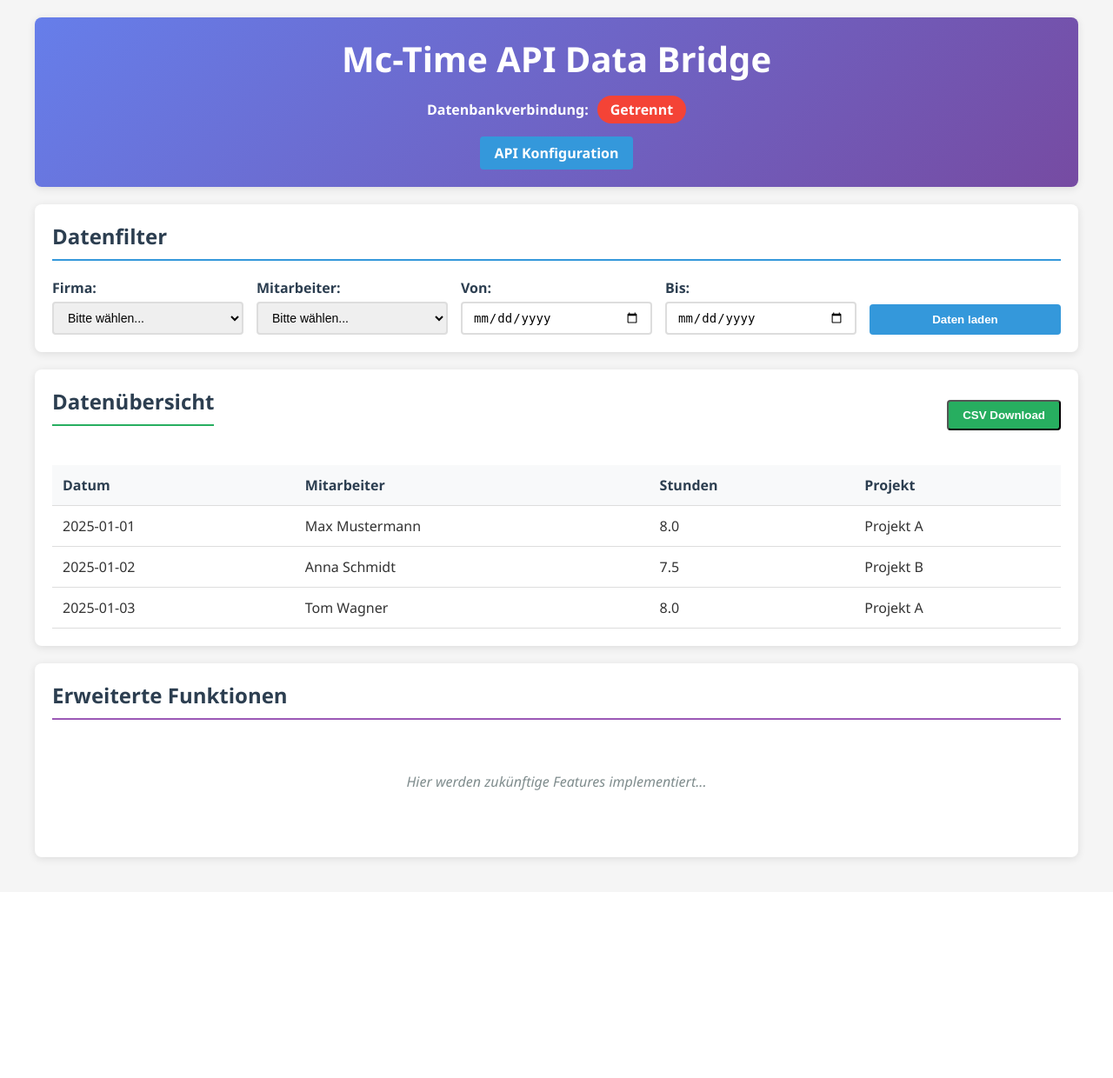
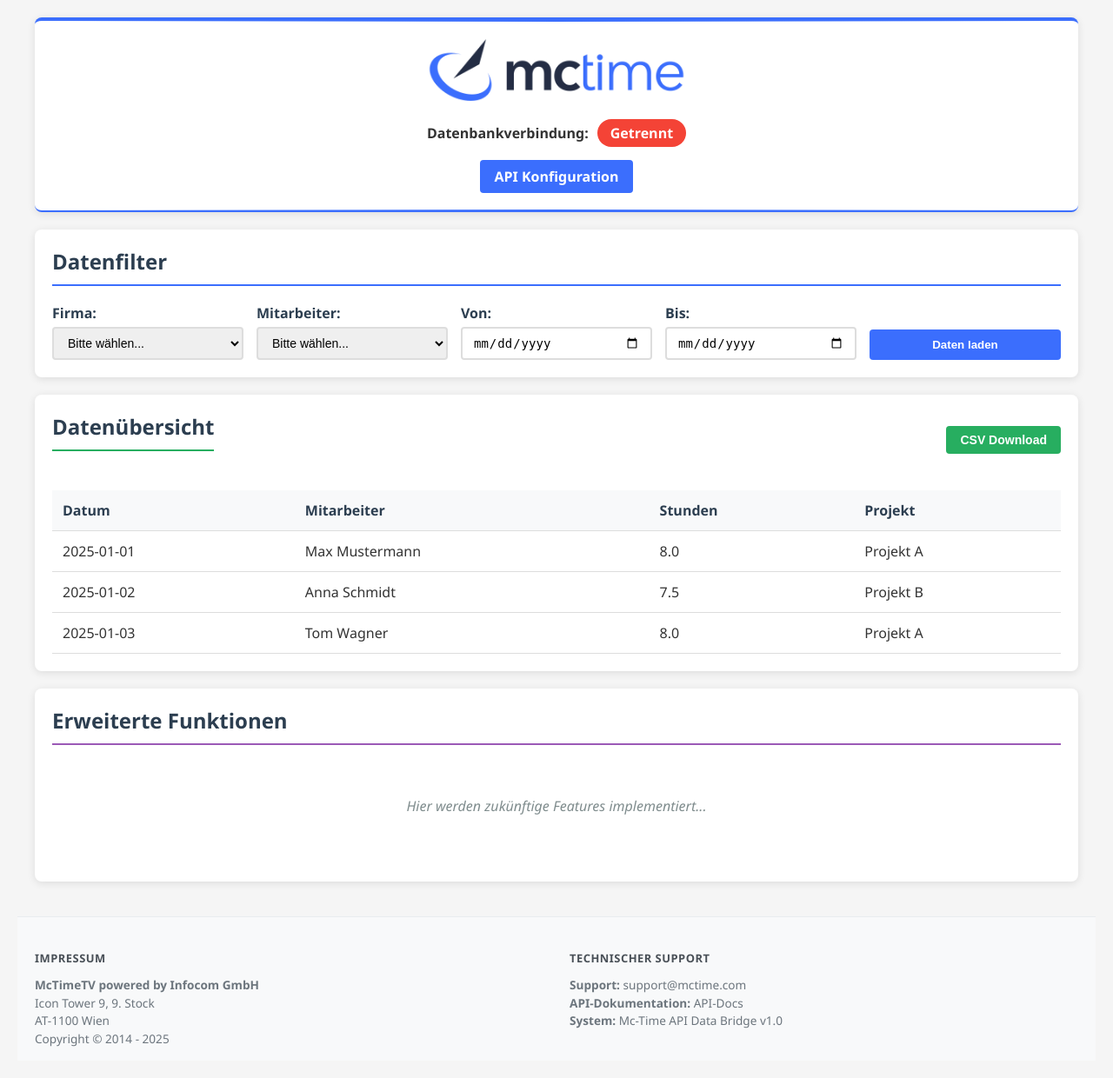
Before and after one commit to L0Xit/Mc-Time-API-Data-Bridge, a Flask app: page / in a window 1280 px wide. Shown: the whole page at 87% size. Before the commit the page ends 994 px from the top, so only its background shows below. Run offline with Flask 2, Linux system fonts and the light colour scheme.

Commit message:
Desing angepasst, Logo und icon, Impressum

```diff
--- a/frontend/app.py
+++ b/frontend/app.py
@@ -105,3 +105,5 @@ def download_csv():
 if __name__ == '__main__':
     port = int(os.environ.get('PORT', 5000))
     app.run(debug=True, port=port)
+    port = int(os.environ.get('PORT', 5000))
+    app.run(debug=True, port=port)
--- a/frontend/static/style.css
+++ b/frontend/static/style.css
@@ -22,8 +22,42 @@ body {
 /* Sektor 1: Projektstatus */
 .sector-1 {
     text-align: center;
-    background: linear-gradient(135deg, #667eea 0%, #764ba2 100%);
-    color: white;
+    background: white;
+    color: #333;
+    border-top: 4px solid #3b6efd;
+    border-bottom: 2px solid #3b6efd;
+    position: relative;
+}
+
+.sector-1::before {
+    content: '';
+    position: absolute;
+    top: 0;
+    left: 0;
+    right: 0;
+    height: 1px;
+    background: linear-gradient(90deg, transparent 0%, #3b6efd 50%, transparent 100%);
+}
+
+.sector-1::after {
+    content: '';
+    position: absolute;
+    bottom: 0;
+    left: 0;
+    right: 0;
+    height: 1px;
+    background: linear-gradient(90deg, transparent 0%, #3b6efd 50%, transparent 100%);
+}
+
+.logo-container {
+    margin-bottom: 15px;
+}
+
+.logo {
+    max-height: 80px;
+    max-width: 300px;
+    height: auto;
+    width: auto;
 }
 
 .sector-1 h1 {
@@ -62,7 +96,7 @@ body {
 .sector-2 h2 {
     margin-top: 0;
     color: #2c3e50;
-    border-bottom: 2px solid #3498db;
+    border-bottom: 2px solid #3b6efd;
     padding-bottom: 10px;
 }
 
@@ -95,12 +129,12 @@ body {
 .filter-group select:focus,
 .filter-group input:focus {
     outline: none;
-    border-color: #3498db;
+    border-color: #3b6efd;
 }
 
 .filter-btn {
     padding: 10px 20px;
-    background: #3498db;
+    background: #3b6efd;
     color: white;
     border: none;
     border-radius: 4px;
@@ -110,7 +144,7 @@ body {
 }
 
 .filter-btn:hover {
-    background: #2980b9;
+    background: #2c5adb;
 }
 
 /* Sektor 3: Tabelle */
@@ -133,9 +167,12 @@ body {
     background: #27ae60;
     color: white;
     text-decoration: none;
+    border: none;
     border-radius: 4px;
     font-weight: bold;
+    cursor: pointer;
     transition: background 0.3s;
+    font-size: 14px;
 }
 
 .download-btn:hover {
@@ -203,7 +240,7 @@ body {
 .nav-btn {
     display: inline-block;
     padding: 8px 16px;
-    background: #3498db;
+    background: #3b6efd;
     color: white;
     text-decoration: none;
     border-radius: 4px;
@@ -213,7 +250,7 @@ body {
 }
 
 .nav-btn:hover {
-    background: #2980b9;
+    background: #2c5adb;
 }
 
 /* API Status Styling */
@@ -289,7 +326,7 @@ body {
 
 .test-btn {
     padding: 8px 16px;
-    background: #17a2b8;
+    background: #3b6efd;
     color: white;
     border: none;
     border-radius: 4px;
@@ -299,7 +336,7 @@ body {
 }
 
 .test-btn:hover {
-    background: #138496;
+    background: #2c5adb;
 }
 
 .test-result {
@@ -372,7 +409,7 @@ body {
 
 .url-input:focus {
     outline: none;
-    border-color: #3498db;
+    border-color: #3b6efd;
 }
 
 .production-btn {
@@ -440,3 +477,73 @@ body {
         align-items: stretch;
     }
 }
+
+/* Footer Styles */
+.footer {
+    background: #f8f9fa;
+    border-top: 1px solid #e9ecef;
+    margin-top: 40px;
+    padding: 25px 0 15px 0;
+    color: #6c757d;
+    font-size: 0.85em;
+}
+
+.footer-container {
+    max-width: 1200px;
+    margin: 0 auto;
+    display: grid;
+    grid-template-columns: repeat(auto-fit, minmax(300px, 1fr));
+    gap: 30px;
+    padding: 0 20px;
+}
+
+.footer-section h3 {
+    color: #495057;
+    margin-bottom: 12px;
+    font-size: 0.95em;
+    font-weight: 600;
+    text-transform: uppercase;
+    letter-spacing: 0.5px;
+}
+
+.footer-section p {
+    margin: 0;
+    line-height: 1.5;
+}
+
+.footer-section a {
+    color: #6c757d;
+    text-decoration: none;
+    transition: color 0.2s;
+}
+
+.footer-section a:hover {
+    color: #495057;
+}
+
+.footer-bottom {
+    background: #e9ecef;
+    color: #6c757d;
+    text-align: center;
+    padding: 12px 0;
+    margin-top: 15px;
+    font-size: 0.8em;
+}
+
+.footer-bottom p {
+    margin: 0;
+}
+
+/* Responsive Footer */
+@media (max-width: 768px) {
+    .footer-container {
+        grid-template-columns: 1fr;
+        gap: 15px;
+        padding: 0 15px;
+    }
+
+    .footer {
+        margin-top: 20px;
+        padding: 20px 0 15px 0;
+    }
+}
--- a/frontend/templates/index.html
+++ b/frontend/templates/index.html
@@ -4,13 +4,16 @@
     <meta charset="UTF-8">
     <meta name="viewport" content="width=device-width, initial-scale=1.0">
     <title>Mc-Time API Data Bridge</title>
+    <link rel="icon" type="image/png" href="{{ url_for('static', filename='mctime_icon.png') }}">
     <link rel="stylesheet" href="{{ url_for('static', filename='style.css') }}">
 </head>
 <body>
     <div class="container">
         <!-- Sektor 1: Projektstatus -->
         <section class="sector sector-1">
-            <h1>Mc-Time API Data Bridge</h1>
+            <div class="logo-container">
+                <img src="{{ url_for('static', filename='mctime_logo.png') }}" alt="Mc-Time Logo" class="logo">
+            </div>
             <div class="status-container">
                 <span class="status-label">Datenbankverbindung:</span>
                 <span class="status-indicator {{ 'connected' if db_status else 'disconnected' }}">
@@ -168,5 +171,28 @@
             window.location.href = `/download_csv?${params}`;
         }
     </script>
+
+    <!-- Footer -->
+    <footer class="footer">
+        <div class="footer-container">
+            <div class="footer-section">
+                <h3>Impressum</h3>
+                <p>
+                    <strong>McTimeTV powered by Infocom GmbH</strong><br>
+                    Icon Tower 9, 9. Stock<br>
+                    AT-1100 Wien<br>
+                    Copyright © 2014 - 2025
+                </p>
+            </div>
+            <div class="footer-section">
+                <h3>Technischer Support</h3>
+                <p>
+                    <strong>Support:</strong> <a href="mailto:support@mctime.com">support@mctime.com</a><br>
+                    <strong>API-Dokumentation:</strong> <a href="#" onclick="alert('API-Dokumentation wird bereitgestellt')">API-Docs</a><br>
+                    <strong>System:</strong> Mc-Time API Data Bridge v1.0
+                </p>
+            </div>
+        </div>
+    </footer>
 </body>
 </html>
```
Also changed, not shown: frontend/templates/api_config.html (+24 -0 lines), frontend/static/mctime_icon.png (added), frontend/static/mctime_logo.png (added).
